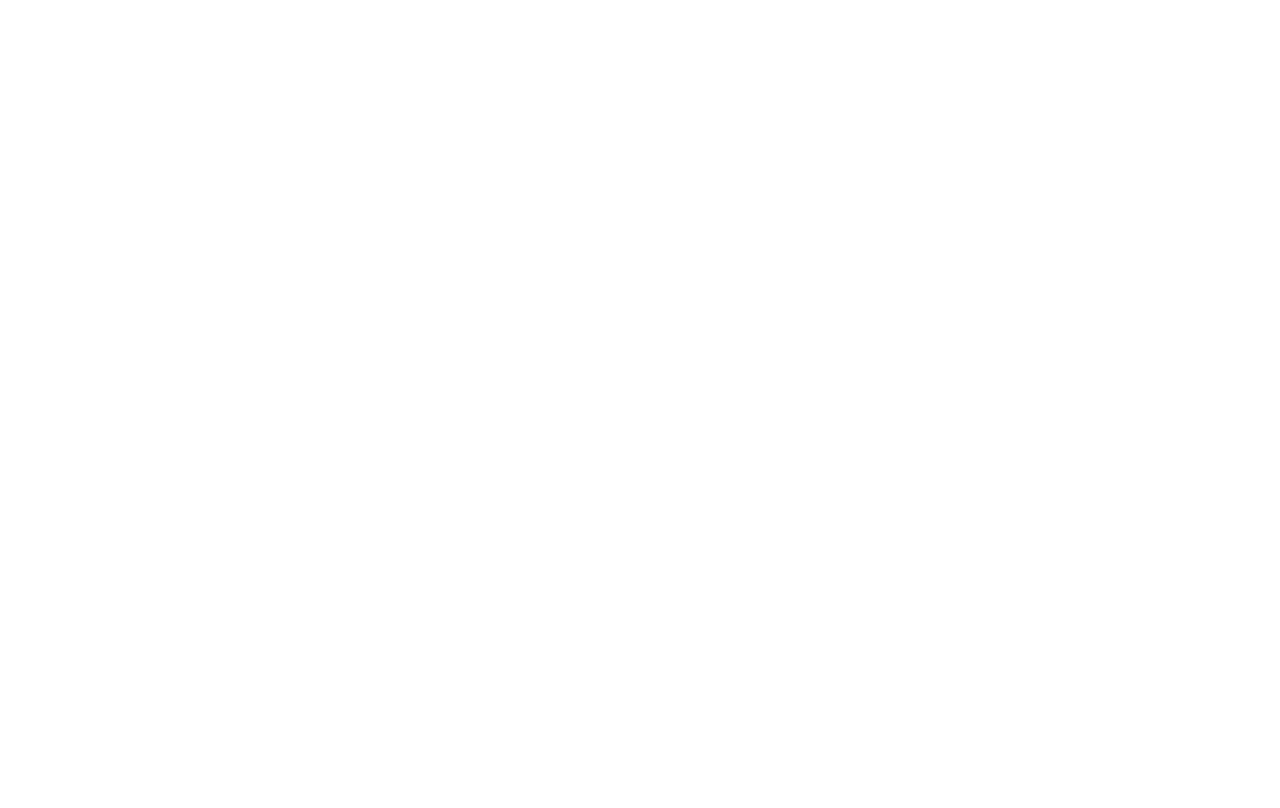
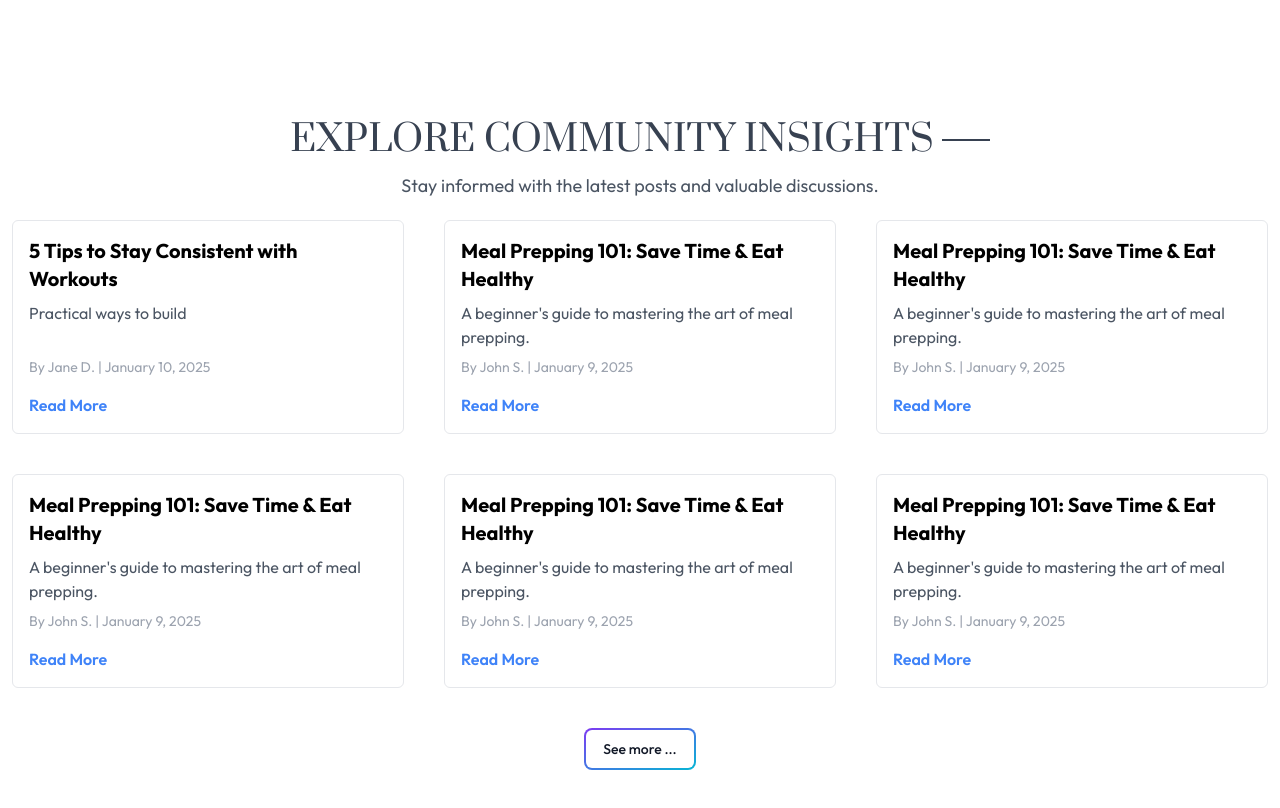
Before and after one commit to Az-Haris/TrueFit-Client---Gym-Management-System, a React (Vite) app: page / in a window 1280 px wide. Shown: the part 4060-4868 px from the top of the page. Before the commit the page ends 4180 px from the top, so only its background shows below. Built offline with nearby package versions, Linux system fonts and the light colour scheme.

Commit message:
Added Community/Forum posts section

```diff
--- /dev/null
+++ b/src/components/Home/CommunityPosts.jsx
@@ -0,0 +1,95 @@
+import { Link } from "react-router";
+import Title from "../Title";
+import { Button } from "flowbite-react";
+
+const CommunityPosts = () => {
+  const posts = [
+    {
+      title: "5 Tips to Stay Consistent with Workouts",
+      snippet: "Practical ways to build",
+      author: "Jane D.",
+      date: "January 10, 2025",
+      link: "/community/tips-to-stay-consistent",
+    },
+    {
+      title: "Meal Prepping 101: Save Time & Eat Healthy",
+      snippet: "A beginner's guide to mastering the art of meal prepping.",
+      author: "John S.",
+      date: "January 9, 2025",
+      link: "/community/meal-prepping-guide",
+    },
+    {
+      title: "Meal Prepping 101: Save Time & Eat Healthy",
+      snippet: "A beginner's guide to mastering the art of meal prepping.",
+      author: "John S.",
+      date: "January 9, 2025",
+      link: "/community/meal-prepping-guide",
+    },
+    {
+      title: "Meal Prepping 101: Save Time & Eat Healthy",
+      snippet: "A beginner's guide to mastering the art of meal prepping.",
+      author: "John S.",
+      date: "January 9, 2025",
+      link: "/community/meal-prepping-guide",
+    },
+    {
+      title: "Meal Prepping 101: Save Time & Eat Healthy",
+      snippet: "A beginner's guide to mastering the art of meal prepping.",
+      author: "John S.",
+      date: "January 9, 2025",
+      link: "/community/meal-prepping-guide",
+    },
+    {
+      title: "Meal Prepping 101: Save Time & Eat Healthy",
+      snippet: "A beginner's guide to mastering the art of meal prepping.",
+      author: "John S.",
+      date: "January 9, 2025",
+      link: "/community/meal-prepping-guide",
+    },
+  ];
+
+  return (
+    <div>
+      <Title
+        title={"Explore Community Insights"}
+        description={
+          "Stay informed with the latest posts and valuable discussions."
+        }
+      ></Title>
+
+      <div className="grid grid-cols-1 sm:grid-cols-2 lg:grid-cols-3 gap-10 px-3">
+        {posts.map((post, idx) => (
+          <div
+            key={idx}
+            className="border hover:shadow-2xl p-4 rounded-md flex flex-col justify-between"
+          >
+            <div>
+              <h3 className="font-bold text-xl">{post.title}</h3>
+              <p className="text-gray-600 my-2">{post.snippet}</p>
+            </div>
+            <div>
+              <p className="text-sm text-gray-400">
+                By {post.author} | {post.date}
+              </p>
+              <Link
+                to={post.link}
+                className="mt-4 inline-block text-blue-500 font-semibold"
+              >
+                Read More
+              </Link>
+            </div>
+          </div>
+        ))}
+      </div>
+        <div className="flex justify-center mt-10">
+          <Link to={"/community"}>
+            <Button outline gradientDuoTone="purpleToBlue">
+              See more ...
+            </Button>
+          </Link>
+        </div>
+    </div>
+  );
+};
+
+export default CommunityPosts;
--- a/src/components/Home/Review.jsx
+++ b/src/components/Home/Review.jsx
@@ -61,7 +61,7 @@
       >
         {reviews.map((review, index) => (
           <SwiperSlide key={index}>
-            <div className="review-card bg-white p-6 rounded-lg shadow-lg text-center border">
+            <div className="review-card p-6 rounded-lg shadow-lg text-center border hover:shadow-2xl">
               <img
                 src={review.image}
                 alt={review.name}
--- a/src/pages/Home.jsx
+++ b/src/pages/Home.jsx
@@ -1,5 +1,6 @@
 import About from "../components/Home/About";
 import Banner from "../components/Home/Banner";
+import CommunityPosts from "../components/Home/CommunityPosts";
 import Feature from "../components/Home/Feature";
 import FeaturedClasses from "../components/Home/FeaturedClasses";
 import Review from "../components/Home/Review";
@@ -18,6 +19,8 @@
       <SectionGap></SectionGap>
       <Review></Review>
       <SectionGap></SectionGap>
+      <CommunityPosts></CommunityPosts>
+      <SectionGap></SectionGap>
     </div>
   );
 };
```
